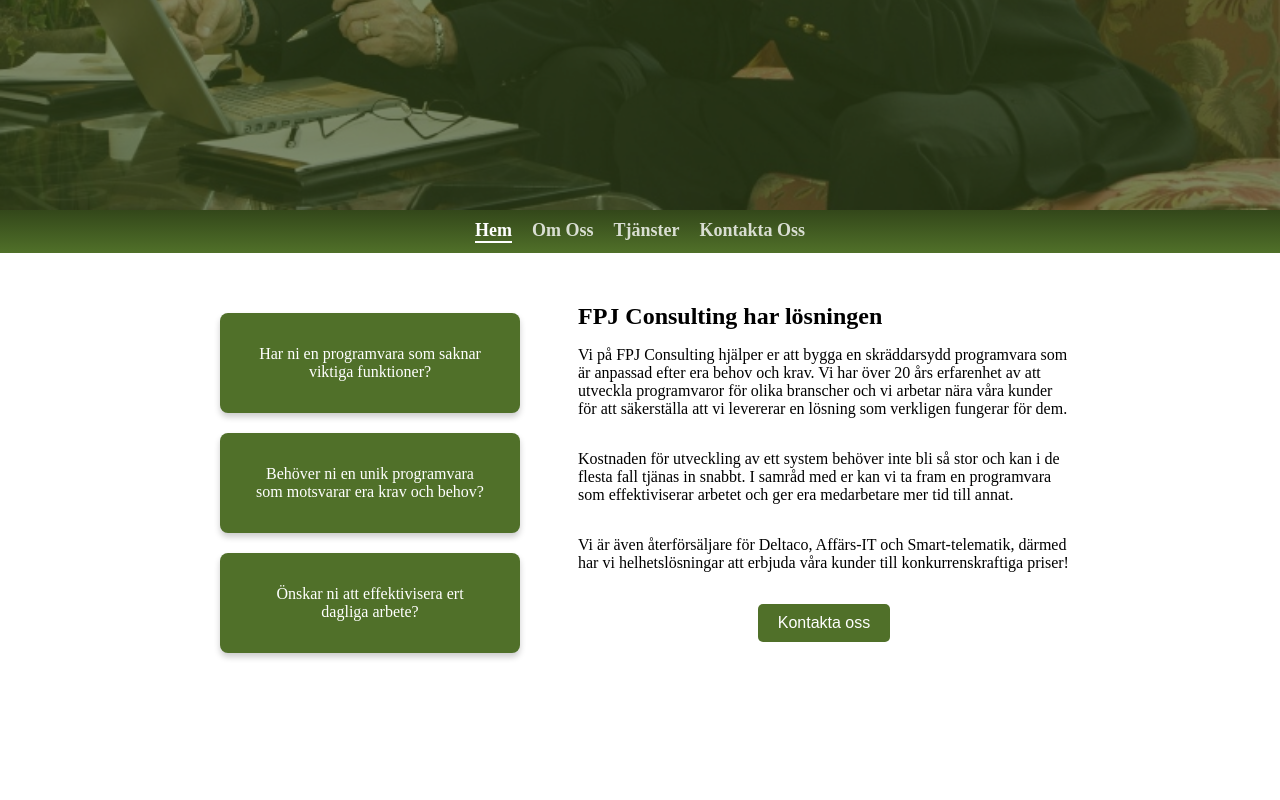
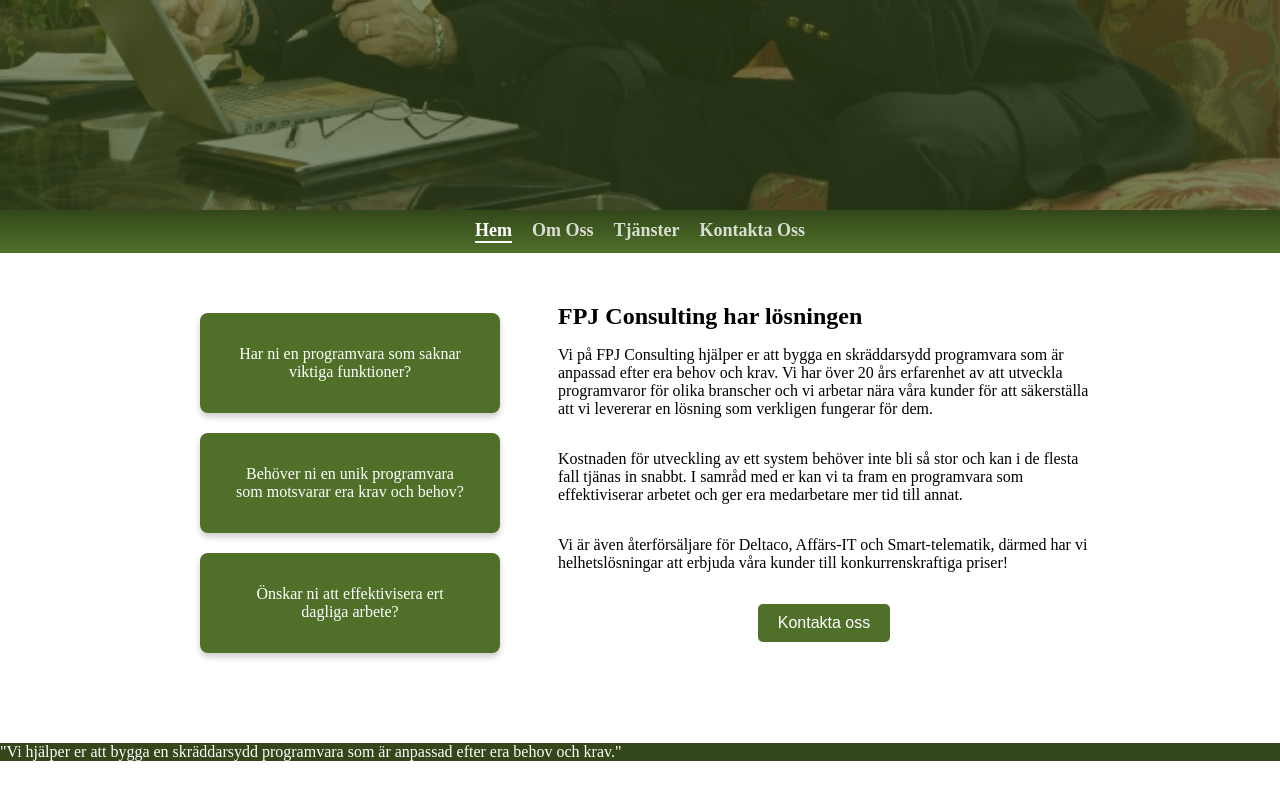
Before and after one commit to KimSoderlund/gorommig, a website: page index.html in a window 1280 px wide. Shown: the part 430-1230 px from the top of the page. Before the commit the page ends 1143 px from the top, so only its background shows below. Drawn offline with Linux system fonts and the light colour scheme.

Commit message:
Changed CSS in home so it can be expanded.

```diff
--- a/index.html
+++ b/index.html
@@ -28,6 +28,7 @@
 
 
     <section id="home">
+        <div class="home-container">
             <div class="card-container">
                 <div>
                     <p>
@@ -46,7 +47,7 @@
                 </div>
             </div>
 
-        <div class="home-content">
+            <div class="home-text">
                 <h2>FPJ Consulting har lösningen</h2>
                 <p>
                     Vi på FPJ Consulting hjälper er att bygga en skräddarsydd programvara som är anpassad efter era behov och krav. Vi har över 20 års erfarenhet av att utveckla programvaror för olika branscher och vi arbetar nära våra kunder för att säkerställa att vi levererar en lösning som verkligen fungerar för dem.
@@ -60,6 +61,13 @@
                     kunder till konkurrenskraftiga priser!
                 </p>
                 <button class="contact-button">Kontakta oss</button>
+            </div>
+        </div>
+
+    <div class ="quote-separator">
+            <p>
+                "Vi hjälper er att bygga en skräddarsydd programvara som är anpassad efter era behov och krav."
+            </p>
     </div>
     </section>
 
--- /dev/null
+++ b/src/components/_seperators.scss
@@ -0,0 +1,8 @@
+@use '../base/variables' as *;
+
+.quote-separator {
+    width: 100vw;
+    background-color: $secondary-color;
+    margin: 5em 0;
+    color: $text-color-light;
+}
--- a/src/layout/_home.scss
+++ b/src/layout/_home.scss
@@ -2,10 +2,17 @@
 
 #home {
     display: flex;
+    flex-direction: column;
+    padding: 50px 20px;
+    margin: 0 auto;
+    align-items: center;
+}
+
+.home-container {
+    display: flex;
     flex-direction: row;
-    padding: 50px 20px;
     width: min(900px, 90%);
-    margin: 0 auto;
+    align-items: flex-start;
 }
 
 .card-container {
@@ -30,7 +37,7 @@
     }
 }
 
-.home-content {
+.home-text {
     display: flex;
     flex-direction: column;
 
--- a/src/styles.scss
+++ b/src/styles.scss
@@ -3,3 +3,4 @@
 @use 'layout/header' as *;
 @use 'layout/home' as *;
 @use 'components/buttons' as *;
+@use 'components/seperators' as *;
```
Also changed, not shown: dist/styles.css, 1 other file. Lines whose indentation alone changed are shown as unchanged.
